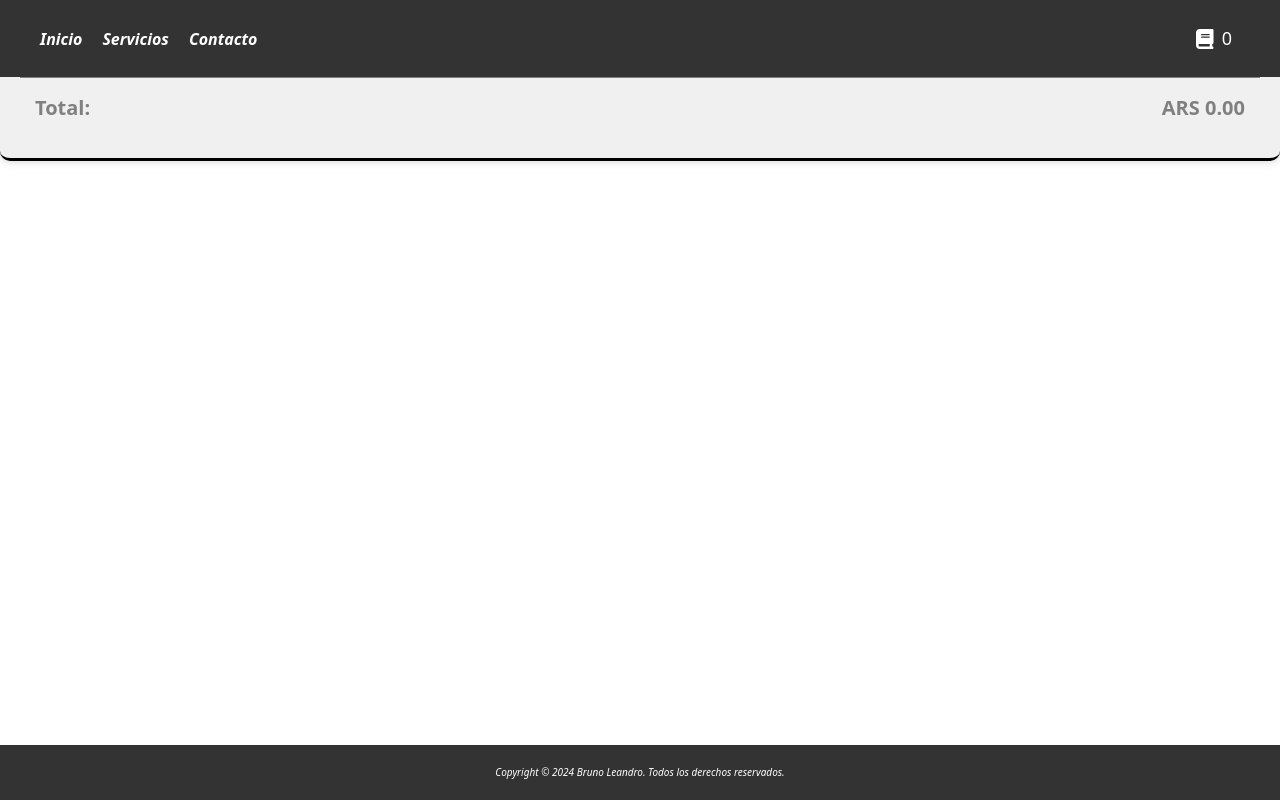
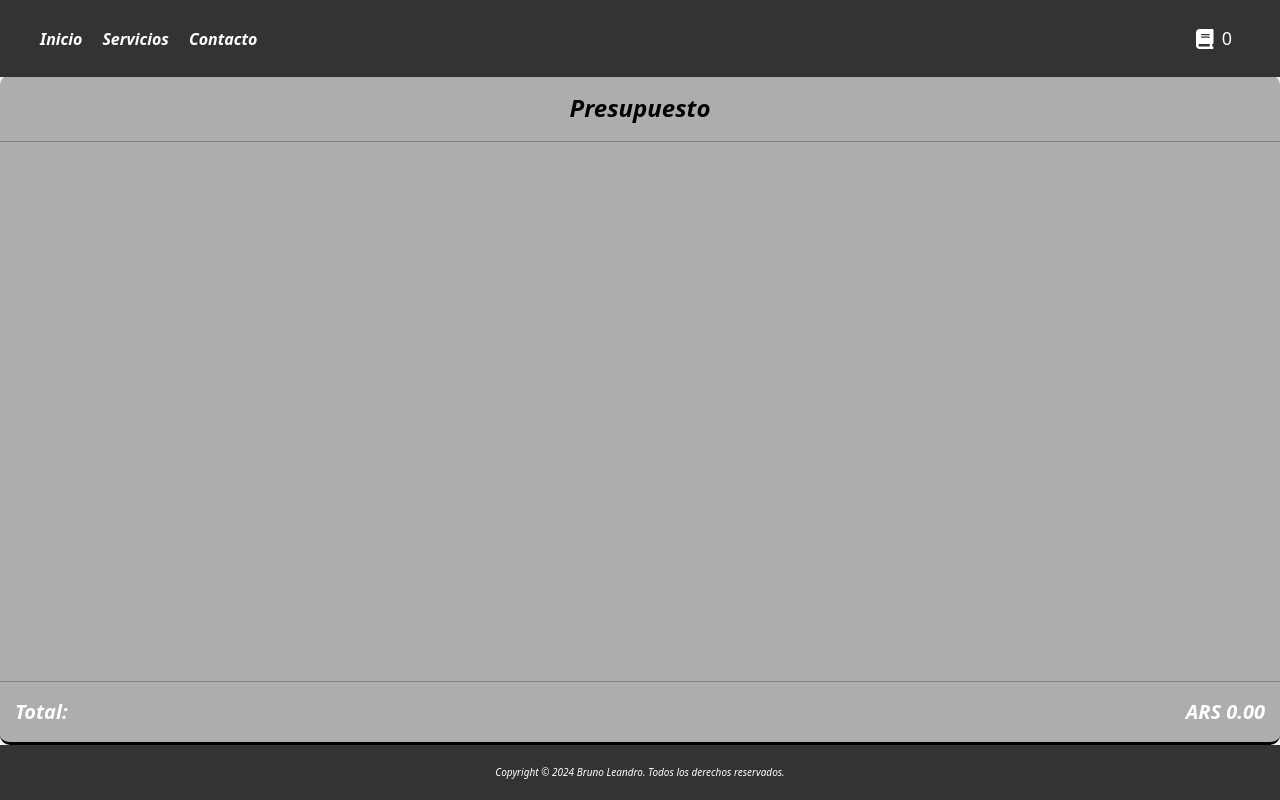
Before and after one commit to dmbruno/AQUA, a React (Create React App) app: page /presupuesto in a window 1280 px wide. Built offline with nearby package versions, Linux system fonts and the light colour scheme.

Commit message:
fix estilos

```diff
--- a/src/componentes/Presupuesto.css
+++ b/src/componentes/Presupuesto.css
@@ -1,23 +1,30 @@
 .presupuesto-container {
     background-color: #f0f0f0;
-    padding: 20px;
+    margin-top: 75px;
     border-radius: 10px;
     box-shadow: 0 0 10px rgba(0, 0, 0, 0.2);
     border-bottom: solid ;
-    max-height: calc(100vh - 133px); /* Resta el alto del footer */
     overflow-y: auto;
+    background-color: rgba(128, 128, 128, 0.644);
+    position: relative;
+    min-height: calc(100vh - 130px);
+
 }
 
 .presupuesto-title {
     text-align: center;
     font-style: oblique;
     font-size: 24px;
+    font-weight: bold;
     margin-bottom: 20px;
+    padding: 15px 0;
     border-bottom: 1px solid gray;
 
 }
 
 .presupuesto-list {
+    padding-left: 15px;
+    padding-right: 15px;
     list-style-type: none;
 }
 
@@ -46,20 +53,31 @@
     font-size: 12px;
     font-weight: bold;
 }
+
+
 .precio{
     padding-right: 10px;
 }
 
-.total-container{
+
+.total-container {
+    position: absolute;
+    bottom: 0;
+    width: 100%;
+    box-sizing: border-box;
     border-top: 1px solid gray;
-    padding: 15px;
     display: flex;
+    margin-bottom: 15px;
+    padding-top: 15px;
+    padding-left: 15px;
+    padding-right: 15px;
     justify-content: space-between;
 }
 
 
 .totalP{
     font-weight: bold;
-    color: gray;
+    font-style: oblique;
+    color: white;
     font-size: 20px;
 }
--- a/src/componentes/Presupuesto.jsx
+++ b/src/componentes/Presupuesto.jsx
@@ -35,7 +35,7 @@ const Presupuesto = () => {
                         <li key={item.id} className="presupuesto-item">
                             <div className='container-card'>
                                 <span className='nombre'>{item.nombre}</span>
-                                <br />
+                                <br/>
                                 <span className='cantidad'>Cantidad: {item.cantidad}</span>
                                 {/* <span className='precio'>ARS {item.precio}</span> */}
                                 <button onClick={() => removeFromCart(item.id)}>
--- a/src/componentes/ProductoFinal.css
+++ b/src/componentes/ProductoFinal.css
@@ -20,6 +20,7 @@
 }
 
 .producto-final-container{
+    margin-top: 100px;
     padding: 1.25rem;
 
 }
```
